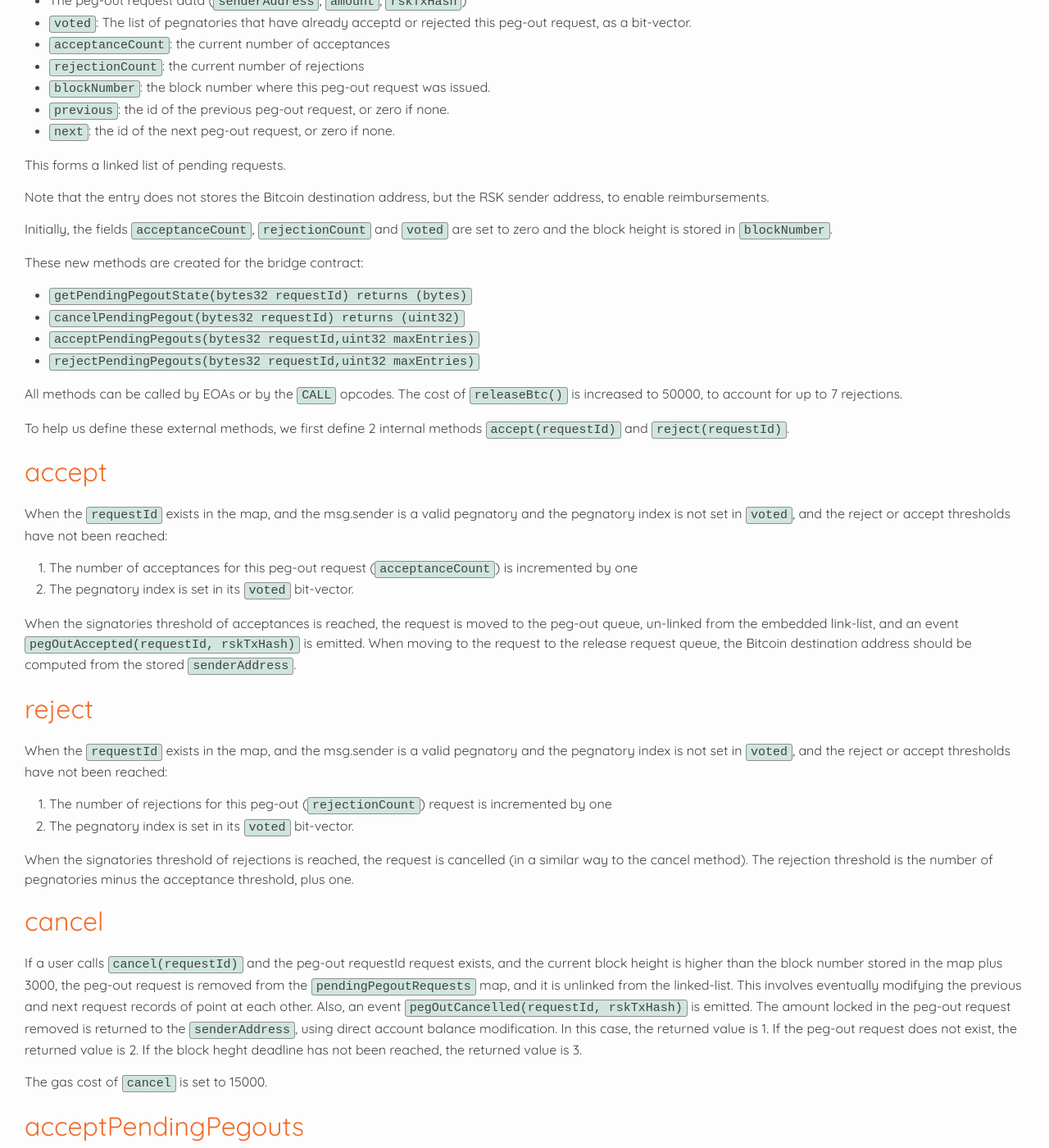
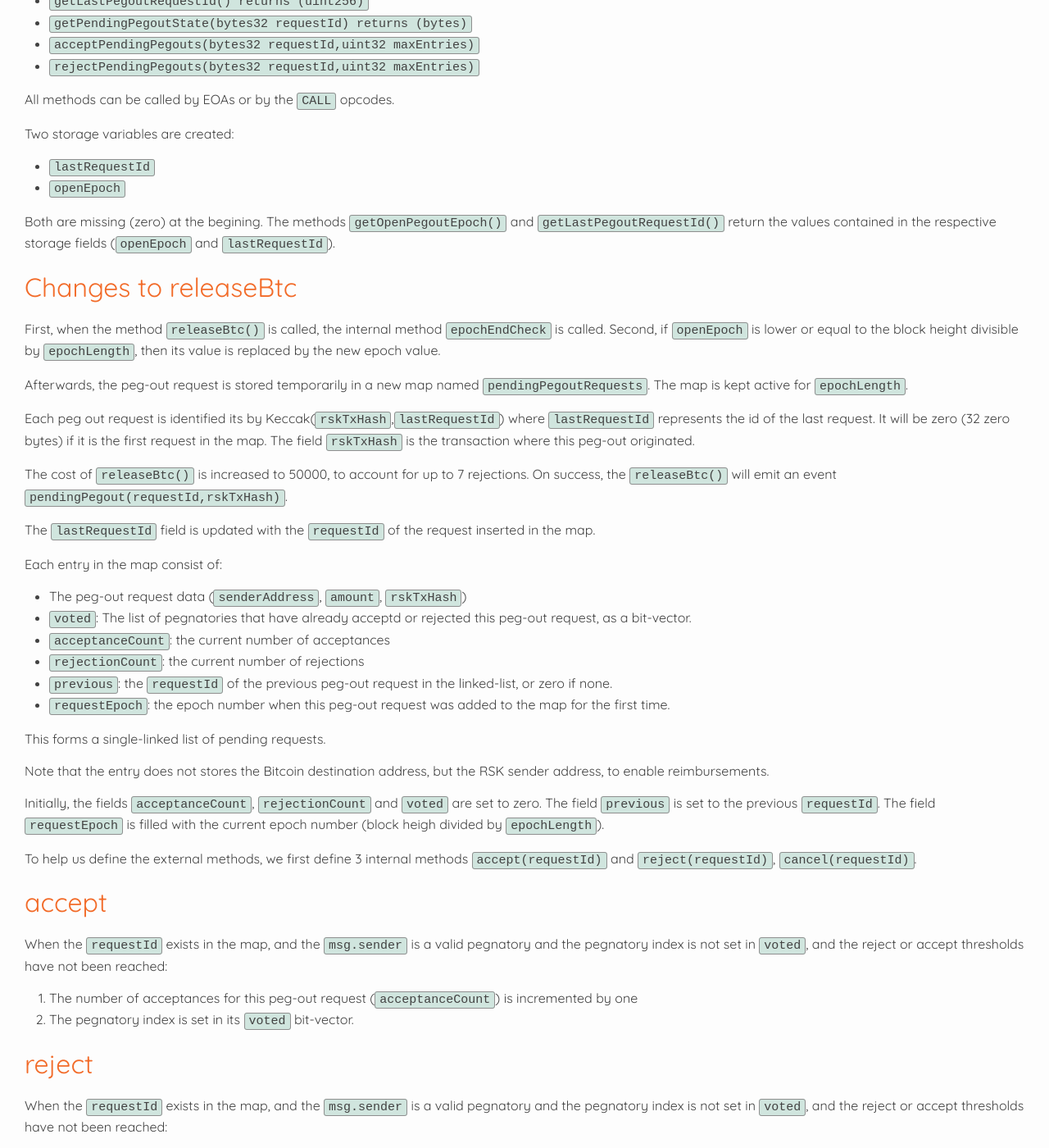
Before and after one commit to rsksmart/RSKIPs, a Jekyll site: the page built from IPs/RSKIP350.md, in a window 1280 px wide and 1400 px high, scrolled down 1166 px. Shown: the whole window at 82% size. Built offline with Jekyll 4.4.1, drawn with Linux system fonts in a browser that asks for light colours; our own code applies the rules of GitHub Pages for plain Markdown files; some of the changed text lies outside the part shown.

```diff
--- a/IPs/RSKIP350.md
+++ b/IPs/RSKIP350.md
@@ -34,61 +34,89 @@ In this proposal, we give pegnatories the capability to accept peg-outs before t
 
 # **Specification**
 
-When the method `releaseBtc()` is called, the peg-out request is stored temporarily in a new map named `pendingPegoutRequests`. The requests are identified by Keccak(`rskTxHash`,`parentBlockId`) where `parentBlockId ` represent the id of the parent block.
+`epochLength` is defined as 120 blocks.
 
-key in the map is the hash of RSK transaction hash where the peg-out request originated. The data in the map consist of:
+These new methods are created for the bridge contract:
+
+* `getOpenPegoutEpoch() returns (uint32)`
+* `getLastPegoutRequestId() returns (uint256)`
+* `getPendingPegoutState(bytes32 requestId) returns (bytes)`
+* `acceptPendingPegouts(bytes32 requestId,uint32 maxEntries)`
+* `rejectPendingPegouts(bytes32 requestId,uint32 maxEntries)`
+
+All methods can be called by EOAs or by the `CALL` opcodes.
+
+Two storage variables are created:
+
+* `lastRequestId`
+* `openEpoch`
+
+Both are missing (zero) at the begining.
+The methods `getOpenPegoutEpoch()` and `getLastPegoutRequestId()` return the values contained in the respective storage fields (`openEpoch` and `lastRequestId`).
+
+## Changes to releaseBtc
+
+First, when the method `releaseBtc()` is called, the internal method `epochEndCheck` is called.
+Second, if `openEpoch` is lower or equal to the block height divisible by `epochLength`, then its value is replaced by the new epoch value.
+
+Afterwards, the peg-out request is stored temporarily in a new map named `pendingPegoutRequests`. The map is kept active for `epochLength`.
+
+Each peg out request is identified its by Keccak(`rskTxHash`,`lastRequestId`) where `lastRequestId` represents the id of the last request. It will be zero (32 zero bytes) if it is the first request in the map. The field `rskTxHash` is the transaction where this peg-out originated.
+
+The cost of `releaseBtc()` is increased to 50000, to account for up to 7 rejections. On success, the `releaseBtc()` will emit an event `pendingPegout(requestId,rskTxHash)`.
+
+The `lastRequestId` field is updated with the `requestId` of the request inserted in the map.
+
+Each entry in the map consist of:
 
 * The peg-out request data (`senderAddress`, `amount`, `rskTxHash`)
 * `voted`: The list of pegnatories that have already acceptd or rejected this peg-out request, as a bit-vector.
 * `acceptanceCount`: the current number of acceptances
 * `rejectionCount`: the current number of rejections
-* `blockNumber`: the block number where this peg-out request was issued.
-* `previous`: the id of the previous peg-out request, or zero if none.
-* `next`: the id of the next peg-out request, or zero if none.
+* `previous`: the `requestId` of the previous peg-out request in the linked-list, or zero if none.
+* `requestEpoch`: the epoch number when this peg-out request was added to the map for the first time.
 
-This forms a linked list of pending requests.
+This forms a single-linked list of pending requests.
 
 Note that the entry does not stores the Bitcoin destination address, but the RSK sender address, to enable reimbursements.
 
-Initially, the fields `acceptanceCount`, `rejectionCount` and `voted` are set to zero and the block height is stored in `blockNumber`.
+Initially, the fields `acceptanceCount`, `rejectionCount` and `voted` are set to zero. The field `previous` is set to the previous `requestId`. The field `requestEpoch` is filled with the current epoch number (block heigh divided by `epochLength`).
 
-These new methods are created for the bridge contract:
+To help us define the external methods, we first define 3 internal methods `accept(requestId)` and `reject(requestId)`, `cancel(requestId)`.
 
-* `getPendingPegoutState(bytes32 requestId) returns (bytes)`
-* `cancelPendingPegout(bytes32 requestId) returns (uint32)`
-* `acceptPendingPegouts(bytes32 requestId,uint32 maxEntries)`
-* `rejectPendingPegouts(bytes32 requestId,uint32 maxEntries)`
-
-All methods can be called by EOAs or by the `CALL` opcodes.
-The cost of `releaseBtc()` is increased to 50000, to account for up to 7 rejections.
-
-To help us define these external methods, we first define 2 internal methods `accept(requestId)` and `reject(requestId)`.
 
 ## accept
-When the `requestId` exists in the map, and the msg.sender is a valid pegnatory and the pegnatory index is not set in `voted`, and the reject or accept thresholds have not been reached:
+When the `requestId` exists in the map, and the `msg.sender` is a valid pegnatory and the pegnatory index is not set in `voted`, and the reject or accept thresholds have not been reached:
 
 1. The number of acceptances for this peg-out request (`acceptanceCount`) is incremented by one
 2. The pegnatory index is set in its `voted` bit-vector.
 
-When the signatories threshold of acceptances is reached, the request is moved to the peg-out queue, un-linked from the embedded link-list, and an event `pegOutAccepted(requestId, rskTxHash)` is emitted. When moving to the request to the release request queue, the Bitcoin destination address should be computed from the stored `senderAddress`.
-
 ## reject
-When the `requestId` exists in the map, and the msg.sender is a valid pegnatory and the pegnatory index is not set in `voted`, and the reject or accept thresholds have not been reached:
+When the `requestId` exists in the map, and the `msg.sender` is a valid pegnatory and the pegnatory index is not set in `voted`, and the reject or accept thresholds have not been reached:
 
 1. The number of rejections for this peg-out (`rejectionCount`) request is incremented by one
 2. The pegnatory index is set in its `voted` bit-vector.
 
-When the signatories threshold of rejections is reached, the request is cancelled (in a similar way to the cancel method). The rejection threshold is the number of pegnatories minus the acceptance threshold, plus one.
-
 
 ## cancel
-If a user calls `cancel(requestId)` and the peg-out requestId request exists, and the current block height is higher than the block number stored in the map plus 3000, the peg-out request is removed from the `pendingPegoutRequests` map, and it is unlinked from the linked-list. This involves eventually modifying the previous and next request records of point at each other.
-Also, an event `pegOutCancelled(requestId, rskTxHash)` is emitted.
-The amount locked in the peg-out request removed is returned to the `senderAddress`, using direct account balance modification. In this case, the returned value is 1. If the peg-out request does not exist, the returned value is 2. If the block heght deadline has not been reached, the returned value is 3.
+If the peg-out `requestId` request exists:
 
-The gas cost of `cancel` is set to 15000.
+* the storace cells used are zeroed so they are removed from storage
+* an event `pegOutCancelled(requestId, rskTxHash)` is emitted
+* the amount locked in the peg-out request removed is returned to the `senderAddress`, using direct account balance modification.
+
+## epochEndCheck
+
+If the current block number divided by `epochLength` is lower or equal to `openEpoch`, then this method returns immediately.
+Otherwise, all elements in the map are scanned using the linked list starting from `lastRequestId`.  If for a peg-out request the signatories threshold of acceptance is reached, the request is moved to the peg-out queue, and an event `pegOutAccepted(requestId, rskTxHash)` is emitted. When moving to the request to the release request queue, the Bitcoin destination address should be computed from the stored `senderAddress`.
+
+All requests that have not reached the peg-out threshold, but their `requestEpoch` curresponds to the previous epoch are moved to a new linked list that will replace the current one (this is done by updating the `previous` fields). Entries are moved presserving their order. The remaining entries are cancelled with `cancel`.
+The `lastRequestId` field is set to 32 zero bytes if no request was moved from the previous epoch, or it will contain the `requestId` of the last moved entry.
+This method is called by `updateCollections`, `releaseBtc`, `acceptPendingPegouts` and `rejectPendingPegouts`.
 
 ## acceptPendingPegouts
+
+First, the `epochEndCheck` method is called.
 
 This method enables the acceptance of all pending peg-out requests up to a certain pending request, and upto a maximum number of pending requests scanned given as argument. The internal `accept` method is called for each of the scanned entries.
 The method does not return any value.
@@ -96,36 +124,61 @@ The gas cost of the `acceptPendingPegouts` method is set to 5000*maxEntries.
 
 ## rejectPendingPegouts
 
+First, the `epochEndCheck` method is called.
+
 This method enables the rejection of all pending peg-out requests up to a certain pending request, and upto a maximum number of pending requests scanned given as argument. The internal `reject` method is called for each of the scanned entries.
 
 The method does not return any value.
 The gas cost of the `rejectPendingPegouts` method is set to 5000*maxEntries.
 
+## getPendingPegoutState
+
+This method returns the peg-out request entry serialized. If the `requestId` does not exists, the returned data is empty.
+
 ## Internal Storage
 
-Entries in the `pendingPegoutRequests` are stored as independent cells in the Bridge contract storage. To derive the storage address, the message `("pendingacceptance-" + Hex(requestId))` is hashed with Keccak256. The function Hex() returns the 64-byte lowercase hexadecimal representation of the hash without the "0x" prefix.
+Entries in the `pendingPegoutRequests` are stored as independent cells in the Bridge contract storage. To derive the storage address, the message `("pendingAcceptance-" + Hex(requestId))` is hashed with Keccak256. The function Hex() returns the 64-byte lowercase hexadecimal representation of the hash without the "0x" prefix.
 
 The peg-out request payload consist of:
 
 * `senderAddress`
 * `amount`
 * `rskTxHash`
-* `blockNumber`
 * `acceptanceCount`
 * `rejectionCount`
 * `voted`
 * `previous`
-* `next`
+* `requestEpoch`
 
 The `acceptanceCount` and `rejectionCount` fields are stored as an `int16`.
-The `voted ` field is a bit-vector of fixed size 16 bytes (supports a maximum of 128 pegnatories).
-The `blockNumber` is stored as an `int32`.
-The `previous` and `next` fields are stored as `uint256`.
+The `voted ` field is a bit-vector of fixed size 16 bytes (supports a maximum of 128 pegnatories). The most significant bit of the first byte corresponds to the first pegnatory.
+The `previous` is an `uint256`. All fields are fixed-length.
 
+## Migration
+During powpeg migration, when the new federation is activated, if there are peg-out request outstanding in the map then:
+
+* All entries have their fields `acceptanceCount`, `rejectionCount` and `voted` zeroed. The fields are zeroed even if they had already reached their acceptance or rejection thresholds.
+* The event `pendingPegouts(lastRequestId)` is emmitted.
+
+The new powpeg must approve or reject the prexisting set of peg-out requests.
+
+## Peg-out Batching
+
+The batch creation time is redefined in terms of epochs, specifically 3 epochs. Every 3 epochs the bridge will attempt to create a new batch.
+
+## Peg-out Fee Estimation
+
+Peg-out fees will be estimated according to the number of transactions queued in the batch, as it is today, and not conting the transactions that are still in the `pendingPegoutRequests` map.
 
 # Rationale
 
-The flexibility to accept/reject all or specific peg-outs reduces the number of Bridge calls required and hashes transferred.
+This proposal is deisgned to enable batch accepts and rejections, because forcing individual votes can be very costly to pegnatories in terms of gas spent. To enalbe batch votes, it is important that the batch voted cannot change between the time the pegnatory is notified of the batch and the time the vote transaction is included in the blockchain. That's why votes apply to all peg-out requests until a specified point in the batch. An alternative would be to divide the time in two phases, one that builds a batch, and another one for voting. I nthe voting phase, new peg-outs are queued for the following batch. However, this design still has the problem that blockchain reorganizations can change the content of batches, and pegnatories votes should never mutate with block reorganizations. Therefore the votes must include either the id of a chain of peg-outs, or a block hash (which indirectly also fixes all previous peg-out requests).
+
+This proposal ensures that pegnatories will always have at least one full epoch to accept ore reject a certain peg-out request. Peg-out requests issued close to the deadline of the epoch will be moved to the next epoch. The maximum time a peg-out request can be outstanding is two epochs, minus one block. We set `epochLength` to 120, which corresponds approximately to one hour. This gives enough time for pegnatories to perform any automated check, yet it doesn't block user funds for too long.
+
+Redefiniting the batching time in term of epochs allow to synchronize both and that the batch waiting time is not extended by one epoch. However, if a peg-out request is issued close to the end of the epoch prior a batch creation, the peg.out may not receive enough votes and it will be delayed until the net batch creation event.
+
+This proposals has theflexibility to accept/reject all or specific peg-outs to reduce the number of Bridge calls required and hashes transferred.
 
 # Backwards Compatibility
 
```
